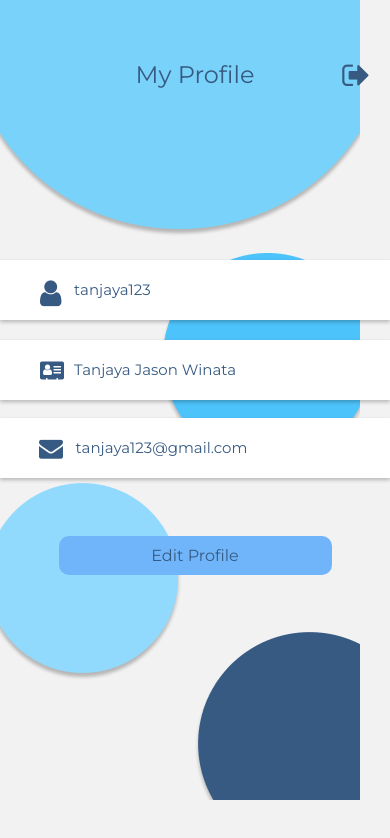
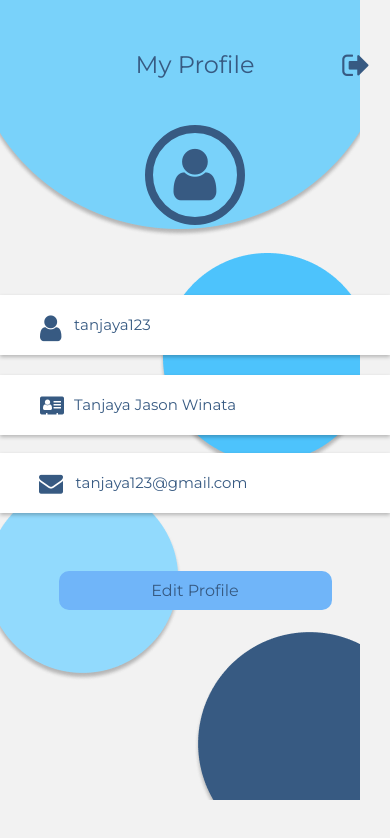
Before and after one commit to RichardxSW/SeaBrew, a React Native app: screen /Profile in a window 390 px wide. Shown: the top 838 px of the page. Built offline with nearby package versions, Linux system fonts and the light colour scheme.

Commit message:
profile done (kali)

```diff
--- a/screens/profileScreen.js
+++ b/screens/profileScreen.js
@@ -16,14 +16,20 @@ export default function ProfileScreen({ navigation }) {
     >
       <ImageBackground source={require('../assets/profilebg.png')} style={styles.background}>
         <View style={styles.innerContainer}>
+
           <View style={styles.headerContainer}>
             <Text style={styles.titletext}>My Profile</Text>
+
             <TouchableOpacity
               style={styles.logoutButton}
               onPress={() => navigation.navigate('Login')}
             >
               <FontAwesome name="sign-out" size={30} color="#375A82" />
             </TouchableOpacity>
+          </View>
+
+          <View style={styles.avatarContainer}>
+            <FontAwesome name="user" size={100} color="#375A82" style={styles.avatarIcon} />
           </View>
 
           <View style={styles.inputContainer}>
@@ -70,16 +76,32 @@ const styles = StyleSheet.create({
     justifyContent: 'center',
   },
 
+  avatarContainer: {
+    width: 100,
+    height: 100,
+    borderRadius: 60, // half of width or height
+    borderWidth: 8,
+    borderColor: '#375A82',
+    justifyContent: 'center',
+    alignItems: 'center',
+    marginBottom: 60,
+    marginTop: -90,
+  },
+
+  avatarIcon: {
+    fontSize: 60,
+  },
+
   headerContainer: {
     position: 'absolute',
-    top: 60,
+    top: 50, // Ubah nilai top di sini
     left: 0,
     right: 0,
     flexDirection: 'row',
     justifyContent: 'center',
     alignItems: 'center',
     paddingHorizontal: 20,
-  },
+},
 
   titletext: {
     fontSize: 24,
```
